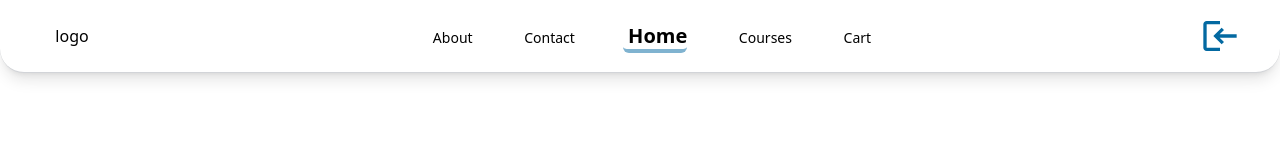
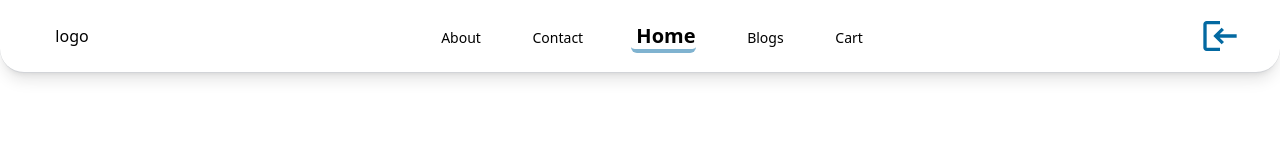
Before and after one commit to pandaCode082/personal-website-front-end-developer-, a React (Create React App) app: page / in a window 1280 px wide. Shown: the top 146 px of the page. Built offline with nearby package versions, Linux system fonts and the light colour scheme.

Commit message:
add blog page

```diff
--- a/src/components/navigation-bar/Nav.js
+++ b/src/components/navigation-bar/Nav.js
@@ -35,7 +35,7 @@ export default function Nav() {
                 <NavLink className={activeLinkHandler} to={"/about/"} > about</NavLink>
                 <NavLink className={activeLinkHandler} to={"/contact"} > contact</NavLink>
                 <NavLink className={activeLinkHandler} to={"/"} > home</NavLink>
-                <NavLink className={activeLinkHandler} to={"/Courses"} > Courses</NavLink>
+                <NavLink className={activeLinkHandler} to={"/Blogs"} > Blogs</NavLink>
                 <NavLink className={activeLinkHandler} to={"/cart"} > cart</NavLink>
             </div>
 
@@ -64,7 +64,7 @@ export default function Nav() {
                     <div className='flex flex-col gap-4 text-xl text-center capitalize font-medium pt-40 w-max mx-auto [&>a]:p-2 [&>a]:rounded-lg'>
                         <NavLink onClick={menuToggelHandler} to={"/"} > home</NavLink>
                         <NavLink onClick={menuToggelHandler} to={"/about/"} > about</NavLink>
-                        <NavLink onClick={menuToggelHandler} to={"/Courses"} > Courses</NavLink>
+                        <NavLink onClick={menuToggelHandler} to={"/Blogs"} > Blogs</NavLink>
                         <NavLink onClick={menuToggelHandler} to={"/contact"} > contact</NavLink>
                         <NavLink onClick={menuToggelHandler} to={"/cart"} > cart</NavLink>
                     </div>
--- a/src/components/pages/Shop.js
+++ /dev/null
@@ -1,32 +0,0 @@
-import React, { useEffect, useState } from 'react';
-import Post from '../post/Post';
-import Loading from '../loading/Loading';
-import { useNavigate } from 'react-router-dom';
-export default function Shop(props) {
-    const navigate = useNavigate()
-    const [posts, setPost] = useState([]);
-    useEffect(() => {
-        fetch(`https://freetestapi.com/api/v1/books`, { method: "GET" })
-            .then(resp => resp.json().then(data => {
-
-                setPost(data.slice(0, 10));
-            }))
-            .catch(err => {
-                navigate("/404");
-                console.log(err);
-            })
-    }
-        , [])
-
-    return (
-        <>
-            <div className='container mt-4 flex flex-wrap gap-5 justify-center'>
-                {
-                    posts.length === 0 ? <Loading /> :
-                        posts.map(posts => <Post key={posts.id} {...posts} />)
-                }
-
-            </div >
-        </>
-    )
-}
--- a/src/routes.js
+++ b/src/routes.js
@@ -1,7 +1,7 @@
 import Home from './components/pages/Home';
 import About from './components/pages/About/About';
 import Contact from './components/pages/Contact';
-import Shop from './components/pages/Shop';
+import Blogs from './components/pages/Blogs';
 import Cart from './components/pages/Cart';
 import Login from './components/pages/Login';
 import SignUp from './components/pages/SignUp';
@@ -27,7 +27,7 @@ const routes = [
 
     { path: '/contact', element: < Contact /> },
     { path: '/cart', element: < Cart /> },
-    { path: '/Courses', element: < Shop /> },
+    { path: '/Blogs', element: < Blogs /> },
     { path: '/Login', element: < Login /> },
     { path: '/signUp', element: < SignUp /> },
     {
```
